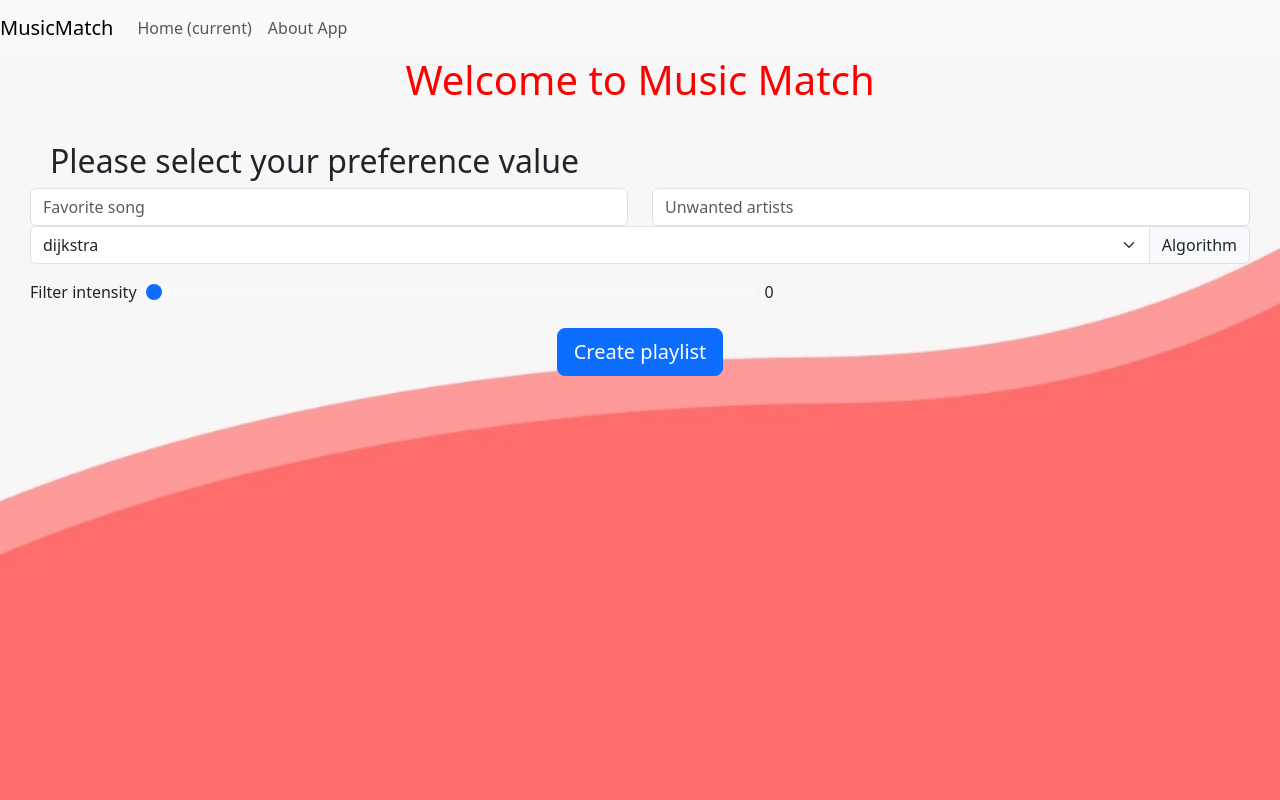
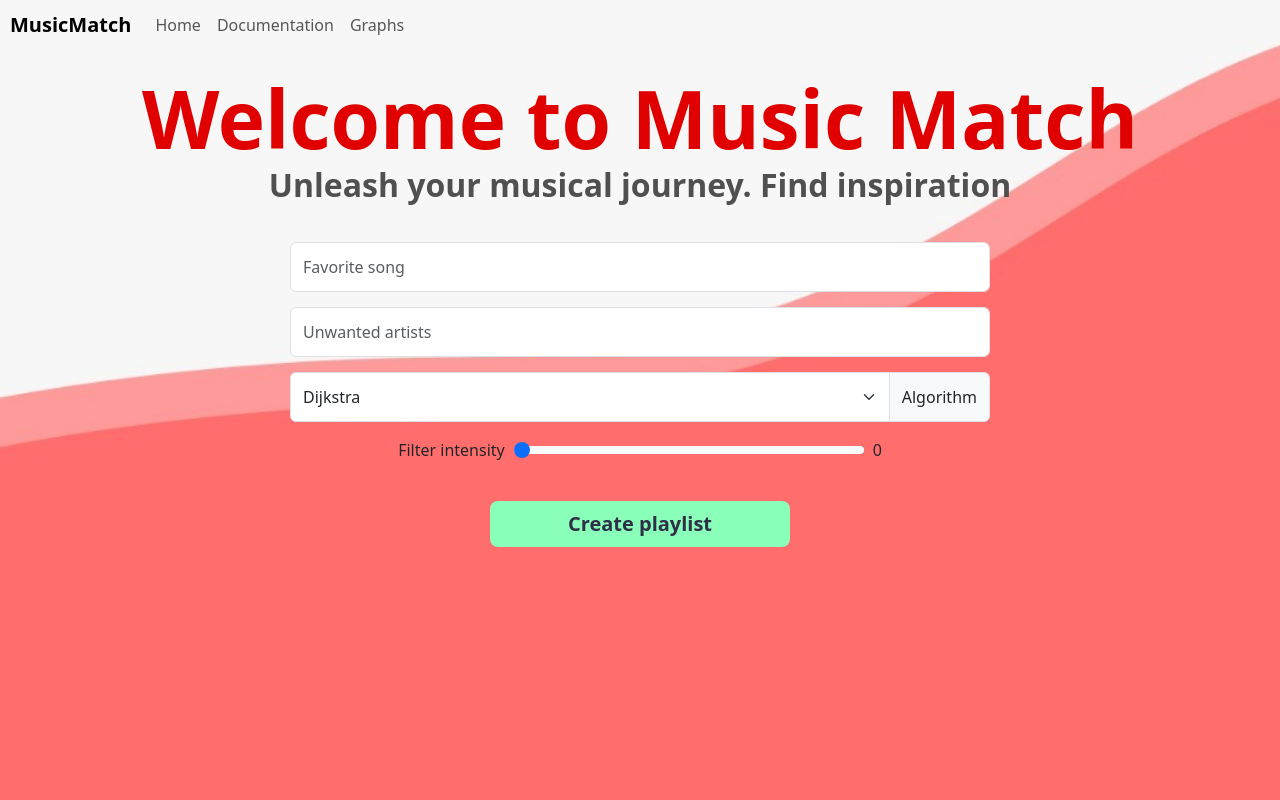
Before and after one commit to BinaryCode-wave/BinaryCode-wave, a Flask app: page / in a window 1280 px wide. Run offline with Flask 3, Linux system fonts and the light colour scheme; some libraries are stand-ins or nearby versions.

Commit message:
GUI Updates

```diff
--- a/app/app.py
+++ b/app/app.py
@@ -1,5 +1,5 @@
 from flask import Flask, render_template, jsonify, request
-import src.services.YoutubeMethods
+#import src.services.YoutubeMethods
 import nbformat
 from nbconvert import HTMLExporter
 from src.process import process_dataframe
--- a/app/static/css/main.css
+++ b/app/static/css/main.css
@@ -1,15 +1,36 @@
+* {
+  margin: 0;
+  padding: 0;
+  box-sizing: border-box;
+}
+
 body {
   margin: 0;
   padding: 0;
   background-image: url(../img/background.jpg);
   background-size: cover;
-    background-repeat: no-repeat;
+  background-repeat:repeat-y;
+  background-position: center;
   height: 100vh;
 }
 
+.range {
+  justify-content: center;
+}
+
 .titulo {
-    color: #FF0000;
+  font-weight: bold;
+  color: #e00000;
   text-align: center;
+  font-size: 5em;
+  margin: 20px 10px 0 10px;
+}
+
+.subtitulo {
+  font-weight: bold;
+  color: #505050;
+  text-align: center;
+  font-size: 2em;
 }
 
 #no_data {
@@ -20,11 +41,21 @@ body {
 
 #create_table {
   align-self: center;
+  background: #8affb9;
+  color: #2d3047;
+  font-weight: bold;
+  border: none;
+  width: 300px;
+}
+
+#create_table:hover {
+  transform: scale(1.1);
+  transition: all 0.2s ease;
 }
 
 .range {
   width: 50%;
-    display: flex;;
+  display: flex;
   align-items: center;
   gap: 10px;
 }
@@ -63,7 +94,7 @@ body {
 #music_player {
   border-style: solid;
   border-color: red;
-    background-color: #F0F0F3;
+  background-color: #f0f0f3;
   padding: 20px;
   border-radius: 10px;
   max-width: 500px;
@@ -127,3 +158,41 @@ body {
   cursor: pointer;
   background-color: transparent;
 }
+
+#nav {
+  padding: 5px 10px;
+}
+
+.navbar-brand {
+  font-size: 20px;
+  font-weight: bold;
+}
+
+#no_data {
+  display: flex;
+  flex-direction: column;
+  align-items: center;
+  justify-content: center;
+}
+
+form {
+  width: 700px;
+}
+
+.row {
+  display: flex;
+  flex-direction: column;
+}
+
+.col {
+  width: 100%;
+  margin-bottom: 15px;
+}
+
+.btn {
+  margin-top: 15px;
+}
+
+.space {
+  height: 50px;
+}
--- a/app/templates/base.html
+++ b/app/templates/base.html
@@ -1,29 +1,43 @@
 <!DOCTYPE html>
 <html lang="en">
-
   <head>
-    <meta charset="UTF-8">
-    <meta http-equiv="X-UA-Compatible" content="IE=edge">
-    <meta name="viewport" content="width=device-width, initial-scale=1.0">
+    <meta charset="UTF-8" />
+    <meta http-equiv="X-UA-Compatible" content="IE=edge" />
+    <meta name="viewport" content="width=device-width, initial-scale=1.0" />
     <title>{% block title %}{% endblock %}</title>
-    <link rel="stylesheet" href="{{ url_for('static', filename='css/main.css') }}">
-    <link rel="stylesheet" href="{{ url_for('static', filename='css/doc.css') }}">
-    <link href="https://cdn.jsdelivr.net/npm/bootstrap@5.3.0/dist/css/bootstrap.min.css" rel="stylesheet" integrity="sha384-9ndCyUaIbzAi2FUVXJi0CjmCapSmO7SnpJef0486qhLnuZ2cdeRhO02iuK6FUUVM" crossorigin="anonymous">
-    <link rel="stylesheet" href="https://cdn.jsdelivr.net/npm/@yaireo/tagify/dist/tagify.css">
+    <link
+      rel="stylesheet"
+      href="{{ url_for('static', filename='css/main.css') }}"
+    />
+    <link
+      rel="stylesheet"
+      href="{{ url_for('static', filename='css/doc.css') }}"
+    />
+    <link
+      href="https://cdn.jsdelivr.net/npm/bootstrap@5.3.0/dist/css/bootstrap.min.css"
+      rel="stylesheet"
+      integrity="sha384-9ndCyUaIbzAi2FUVXJi0CjmCapSmO7SnpJef0486qhLnuZ2cdeRhO02iuK6FUUVM"
+      crossorigin="anonymous"
+    />
+    <link
+      rel="stylesheet"
+      href="https://cdn.jsdelivr.net/npm/@yaireo/tagify/dist/tagify.css"
+    />
   </head>
 
   <body>
     {% include 'navbar.html' %}
 
     <h1 class="titulo">Welcome to Music Match</h1>
+    <h2 class="subtitulo">Unleash your musical journey. Find inspiration</h2>
 
-    {% block content %}
-    {% endblock %}
+    {% block content %} {% endblock %}
     <script src="{{ url_for('static', filename='js/app.js') }}"></script>
-    <script src="https://cdn.jsdelivr.net/npm/bootstrap@5.0.2/dist/js/bootstrap.bundle.min.js"
+    <script
+      src="https://cdn.jsdelivr.net/npm/bootstrap@5.0.2/dist/js/bootstrap.bundle.min.js"
       integrity="sha384-MrcW6ZMFYlzcLA8Nl+NtUVF0sA7MsXsP1UyJoMp4YLEuNSfAP+JcXn/tWtIaxVXM"
-        crossorigin="anonymous"></script>
+      crossorigin="anonymous"
+    ></script>
     <script src="https://cdn.jsdelivr.net/npm/@yaireo/tagify/dist/tagify.min.js"></script>
   </body>
-
 </html>
--- a/app/templates/index.html
+++ b/app/templates/index.html
@@ -1,48 +1,65 @@
-{% extends './base.html' %}
-
-{% block title %}MusicMatch{% endblock %}
-{% block content %}
+{% extends './base.html' %} {% block title %}MusicMatch{% endblock %} {% block
+content %}
 <div id="no_data">
-    <h2>Please select your preference value</h2>
   <form>
     <div class="row">
       <div class="col">
-                <input type="text" id="start_node" class="form-control" placeholder="Favorite song">
+        <input
+          type="text"
+          id="start_node"
+          class="form-control space"
+          placeholder="Favorite song"
+        />
       </div>
       <div class="col">
-                <input  type="text" id="tags-input" class="form-control" placeholder="Unwanted artists"/>
+        <input
+          type="text"
+          id="tags-input"
+          class="form-control space"
+          placeholder="Unwanted artists"
+        />
       </div>
     </div>
 
     <div class="input-group mb-3">
-            <select class="form-select" id="inputGroupSelect02">
-                <option selected>dijkstra</option>
-                <option value="kruskal">kruskal</option>
-                <option value="floyd_warshall">floyd_warshall</option>
+      <select class="form-select space" id="inputGroupSelect02">
+        <option selected>Dijkstra</option>
+        <option value="kruskal">Kruskal</option>
+        <option value="floyd_warshall">Floyd-Warshall</option>
       </select>
       <label class="input-group-text" for="inputGroupSelect02">Algorithm</label>
     </div>
 
     <div class="range input-group mb-3">
       <label for="customRange1" class="form-label">Filter intensity</label>
-            <input type="range" class="form-range" value="0" min="0" max="2" step="0.001" id="customRange2"
-                oninput="this.nextElementSibling.value = this.value">
+      <input
+        type="range"
+        class="form-range"
+        value="0"
+        min="0"
+        max="2"
+        step="0.001"
+        id="customRange2"
+        oninput="this.nextElementSibling.value = this.value"
+      />
       <output>0</output>
     </div>
   </form>
-    <button type="button" class="btn btn-primary btn-lg" id="create_table">Create playlist</button>
+  <button type="button" class="btn btn-primary btn-lg" id="create_table">
+    Create playlist
+  </button>
 </div>
-
 
 <div id="data">
   <h2>This is your new playlist</h2>
   <div class="elements">
-        {% include 'data_table.html' %}
-        {% include 'player.html' %}
+    {% include 'data_table.html' %} {% include 'player.html' %}
   </div>
 
   <div class="buttons">
-        <button type="button" class="btn btn-primary" id="make_playlist">Play</button>
+    <button type="button" class="btn btn-primary" id="make_playlist">
+      Play
+    </button>
     <button type="button" class="btn btn-info btn-lg">See graph</button>
     <button type="button" class="btn btn-danger btn-lg">Restart</button>
   </div>
--- a/app/templates/navbar.html
+++ b/app/templates/navbar.html
@@ -1,16 +1,26 @@
-<nav class="navbar navbar-expand-lg navbar-light bg-light">
-    <a class="navbar-brand" href="#">MusicMatch</a>
-    <button class="navbar-toggler" type="button" data-toggle="collapse" data-target="#navbarNav"
-        aria-controls="navbarNav" aria-expanded="false" aria-label="Toggle navigation">
+<nav class="navbar navbar-expand-lg navbar-light" id="nav">
+  <a class="navbar-brand" href="/">MusicMatch</a>
+  <button
+    class="navbar-toggler"
+    type="button"
+    data-toggle="collapse"
+    data-target="#navbarNav"
+    aria-controls="navbarNav"
+    aria-expanded="false"
+    aria-label="Toggle navigation"
+  >
     <span class="navbar-toggler-icon"></span>
   </button>
   <div class="collapse navbar-collapse" id="navbarNav">
     <ul class="navbar-nav">
       <li class="nav-item active">
-                <a class="nav-link" href="#">Home <span class="sr-only">(current)</span></a>
+        <a class="nav-link" href="/">Home</a>
       </li>
       <li class="nav-item">
-                <a class="nav-link" href="#">About App</a>
+        <a class="nav-link" href="/doc">Documentation</a>
+      </li>
+      <li class="nav-item">
+        <a class="nav-link" href="/">Graphs</a>
       </li>
     </ul>
   </div>
```
Also changed, not shown: app/templates/doc.html (+11 -9 lines). Lines whose indentation alone changed are shown as unchanged.
